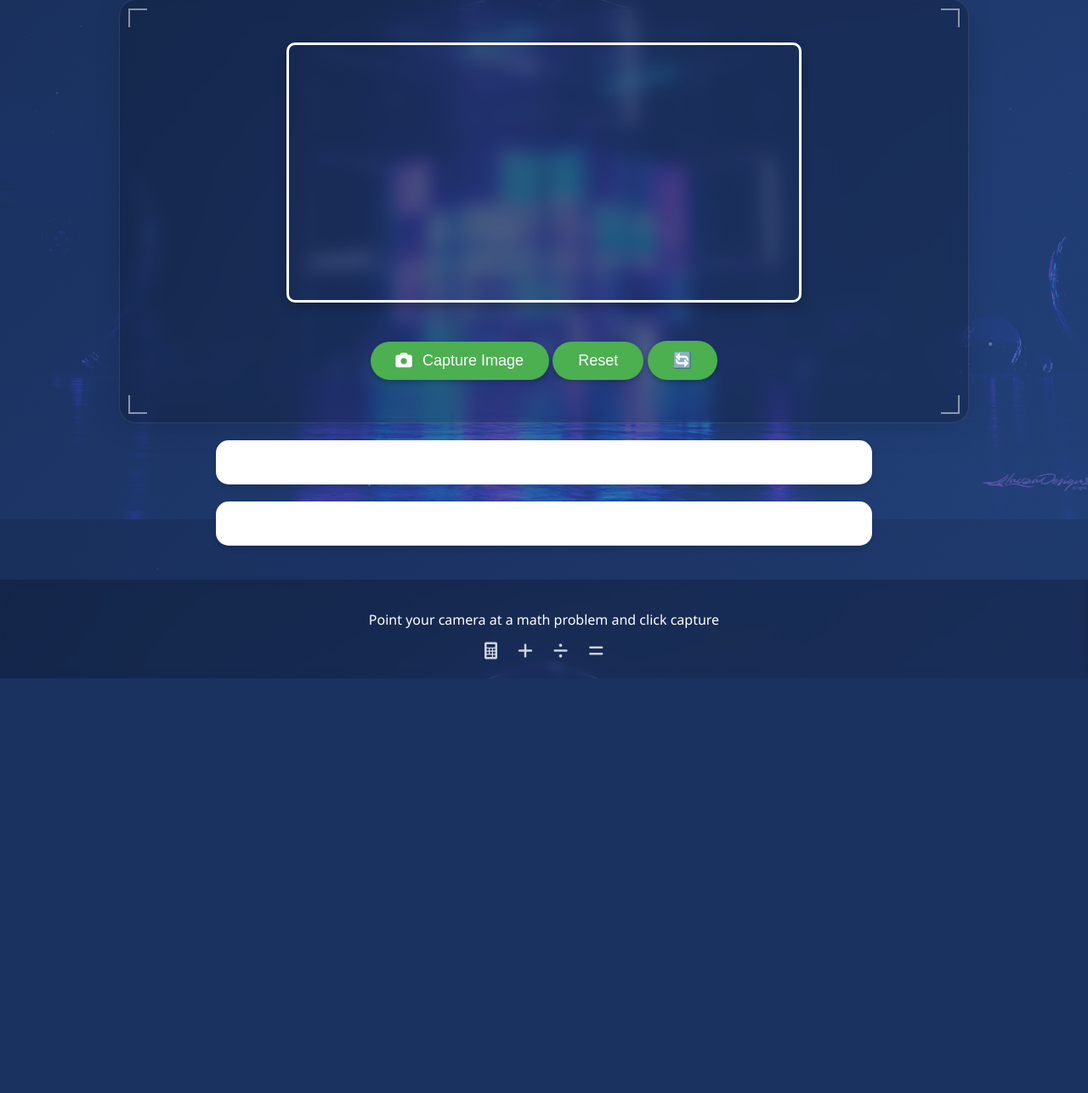
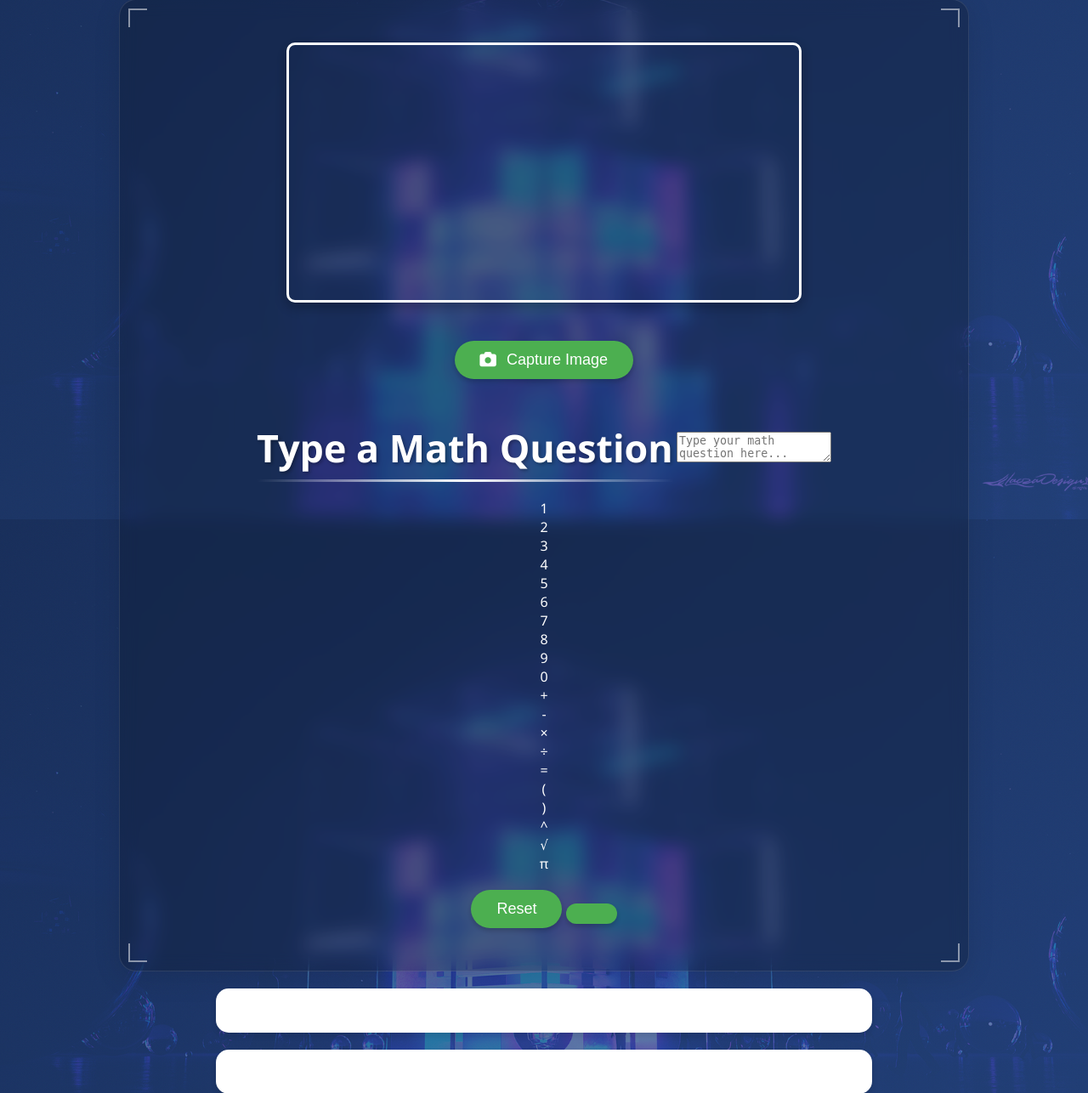
Before and after one commit to Aman-pr/math-ocr-solver, a Flask app: page / in a window 1280 px wide. Shown: the part 189-1475 px from the top of the page at 85% size. Before the commit the page ends 987 px from the top, so only its background shows below. Run offline with Flask 3, Linux system fonts and the light colour scheme.

Commit message:
Update index.html

```diff
--- a/templates/index.html
+++ b/templates/index.html
@@ -25,9 +25,38 @@
             <canvas id="canvas" height="210" width="320"></canvas>
             <br>
             <button id="capture"><i class="fas fa-camera"></i> Capture Image</button>
+            <div class="manual">
+        <h1>Type a Math Question</h1>
+        <textarea id="questionInput" placeholder="Type your math question here..."></textarea>
+        <div class="keyboard" id="customKeyboard">
+            <!-- Number keys -->
+            <div class="key">1</div>
+            <div class="key">2</div>
+            <div class="key">3</div>
+            <div class="key">4</div>
+            <div class="key">5</div>
+            <div class="key">6</div>
+            <div class="key">7</div>
+            <div class="key">8</div>
+            <div class="key">9</div>
+            <div class="key">0</div>
+
+            <!-- Math symbols -->
+            <div class="key">+</div>
+            <div class="key">-</div>
+            <div class="key">×</div>
+            <div class="key">÷</div>
+            <div class="key">=</div>
+            <div class="key">(</div>
+            <div class="key">)</div>
+            <div class="key">^</div>
+            <div class="key">√</div>
+            <div class="key">π</div>
+        </div>
+    </div>
             <button id="ResetMe">Reset</button>
             <button id="flip-camera" class="w-10 h-10 bg-blue-500 text-white rounded-full flex items-center justify-center shadow-md hover:bg-blue-600 focus:outline-none">
-            🔄
+
             </button>
 
 
```
